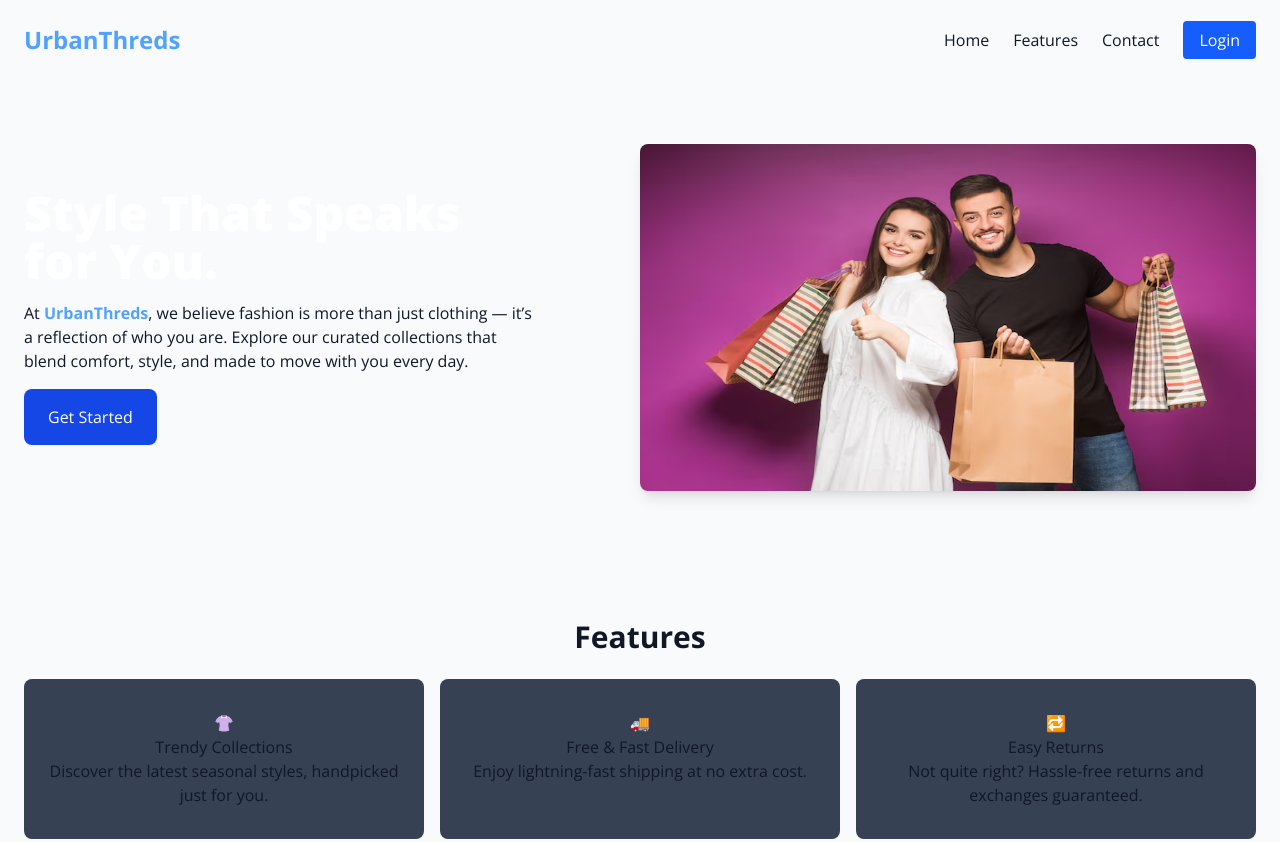
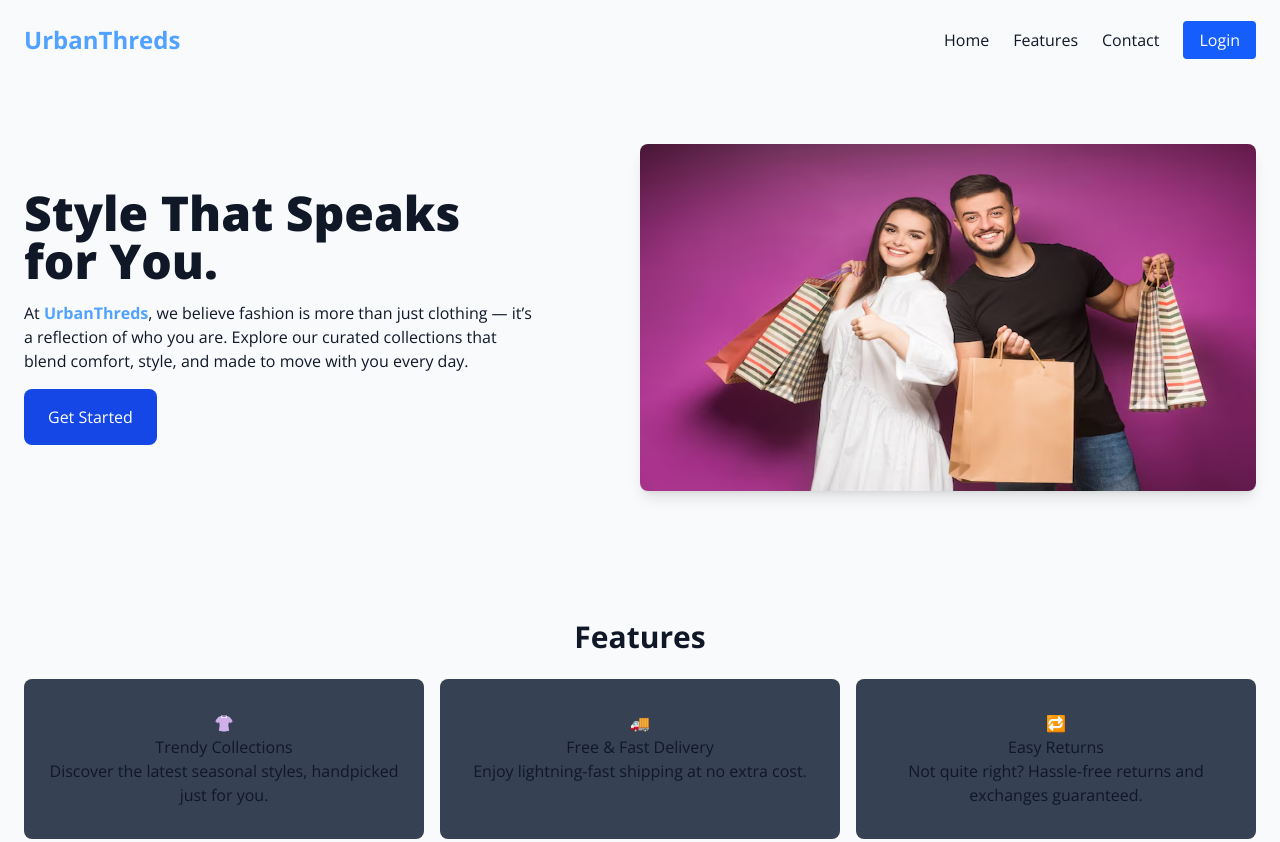
Before and after one commit to Abhyagithub/Landingpage-TailwindCss, a website: page index.html in a window 1280 px wide. Shown: the top 842 px of the page. Drawn offline with nearby package versions, Linux system fonts and the light colour scheme.

Commit message:
tailwind

```diff
--- a/index.html
+++ b/index.html
@@ -24,7 +24,7 @@
     </header>
     <section id="hero" class="container mx-auto grid items-center grid-cols-1 md:grid-cols-2 px-6 py-16">
         <div id="left" class="max-w-lg mb-4 md:mb-0">
-            <h2 class="text-2xl sm:text-3xl md:text-5xl text-white font-extrabold mb-4 dark:text-black">Style That Speaks for You.</h2>
+            <h2 class="text-2xl sm:text-3xl md:text-5xl dark:text-gray-100 font-extrabold mb-4">Style That Speaks for You.</h2>
             <p class="mb-4">At <span class="text-blue-400 font-bold">UrbanThreds</span>, we believe fashion is more than just clothing — it’s a reflection
                  of who you are. Explore our curated collections that blend comfort, style, and
                  made to move with you every day.</p>
```
